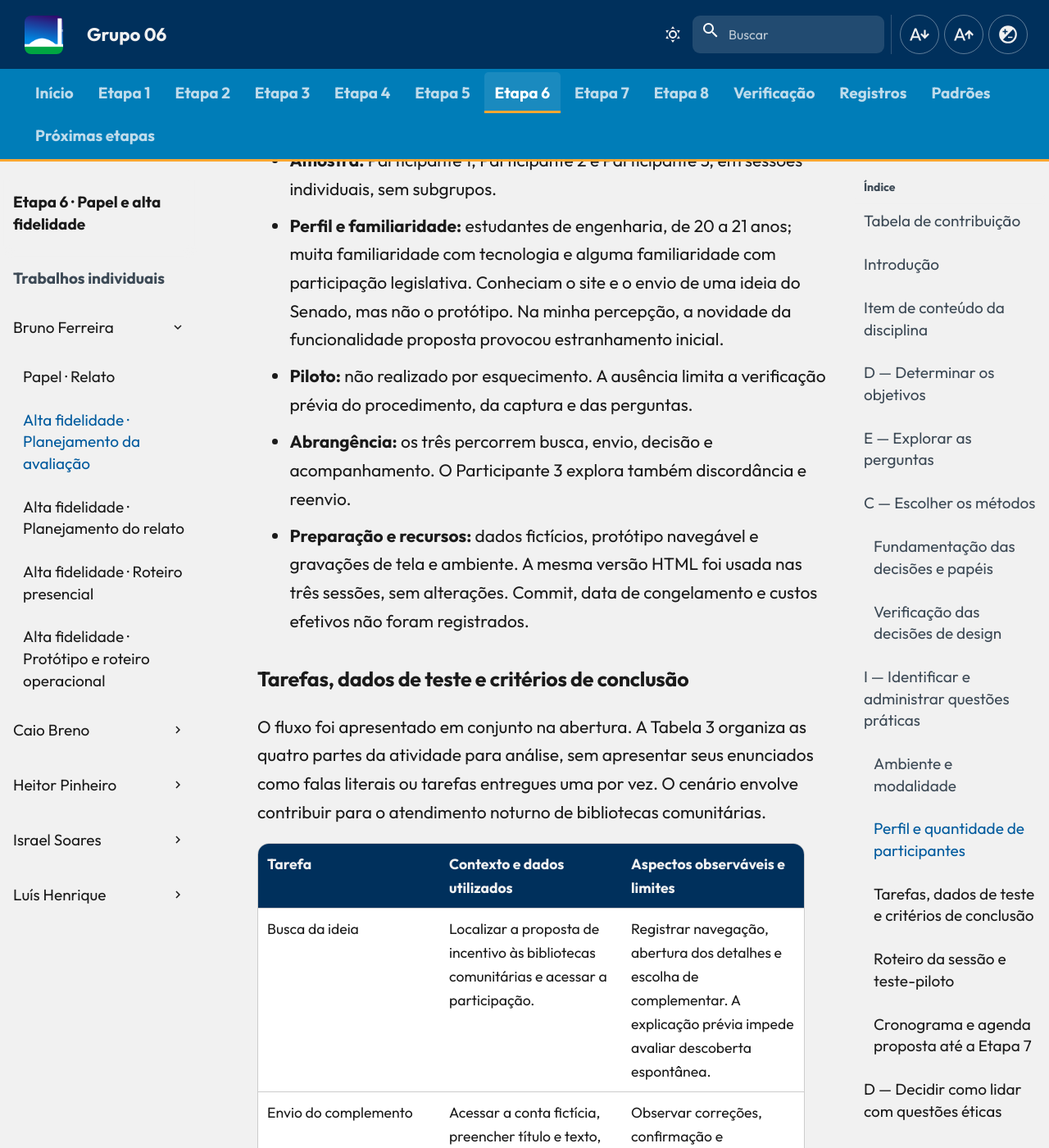
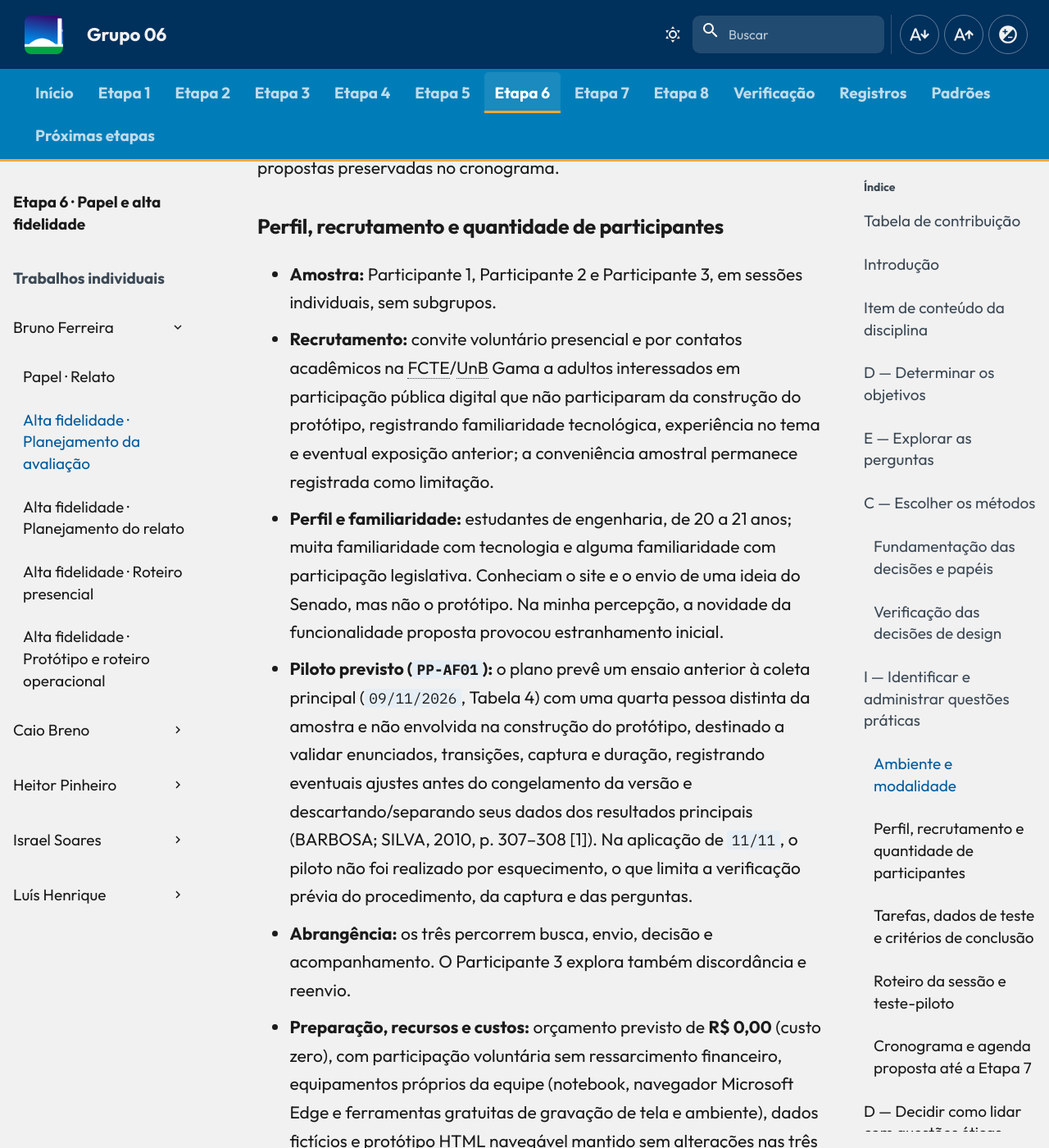
Before and after one commit to Interacao-Humano-Computador/2026.2-Grupo06, an MkDocs documentation site: the page built from docs/entrega-6/individual/bruno/planejamento-avaliacao-alta-fidelidade.md, in a window 1280 px wide and 1400 px high, scrolled down 6887 px. Shown: the whole window at 82% size. Built offline with MkDocs 1.6.1 and Material for MkDocs 9.7.7, drawn with Linux system fonts in a browser that asks for light colours; comment, search, counter and statistics services are not loaded; some of the changed text lies outside the part shown.

Commit message:
docs: corrige etapa 6 bruno

```diff
--- a/docs/entrega-6/individual/bruno/planejamento-avaliacao-alta-fidelidade.md
+++ b/docs/entrega-6/individual/bruno/planejamento-avaliacao-alta-fidelidade.md
@@ -17,7 +17,7 @@ A Tabela 1 registra as contribuições neste artefato.
 
 ## Introdução
 
-Este documento organiza a avaliação do protótipo de alta fidelidade de **sugestão e acompanhamento de complementos de ideias legislativas**, em continuidade às decisões sobre autoria, comparação de textos, espera e contadores do [relato do protótipo de papel](relato-prototipo-papel.md#problemas-corrigidos-e-pendentes). A versão 1.9, de 15/11/2026, atualiza diretamente o procedimento com base na aplicação realizada em 11/11. O cronograma planejado permanece preservado; as diferenças entre previsão e execução constam no [relato da Etapa 7](../../../entrega-7/individual/bruno/relato-alta-fidelidade.md#diferencas-entre-planejamento-e-execucao).
+Este documento organiza a avaliação do protótipo de alta fidelidade de **sugestão e acompanhamento de complementos de ideias legislativas**, em continuidade às decisões sobre autoria, comparação de textos, espera e contadores do [relato do protótipo de papel](relato-prototipo-papel.md#problemas-corrigidos-e-pendentes). A versão 1.9, de 15/11/2026, atualiza diretamente o procedimento com base na aplicação realizada em 11/11, e a versão 2.0 explicita as regras planejadas de recrutamento, orçamento zero e teste-piloto formuladas em 09/11. O cronograma planejado permanece preservado; as diferenças entre previsão e execução constam no [relato da Etapa 7](../../../entrega-7/individual/bruno/relato-alta-fidelidade.md#diferencas-entre-planejamento-e-execucao).
 
 Os resultados são apresentados separadamente no relato da Etapa 7. Este documento define o método, as perguntas e os instrumentos correspondentes à rodada, sem transformar dados não coletados em medições.
 
@@ -25,7 +25,7 @@ Os resultados são apresentados separadamente no relato da Etapa 7. Este documen
 
 **Autor do item:** Bruno Ferreira Dornelas.
 
-O **DECIDE** estrutura o planejamento (BARBOSA; SILVA, 2010, p. 312–313 [1]). Os objetivos e perguntas vêm da seção 9.2 e Tabela 9.1 (p. 290–293). O teste formativo adota Krug: rodada pequena para encontrar e corrigir problemas [4], facilitador, observadores e roteiro [5–7]. Local, equipe, tarefas legislativas, indicadores e agenda são escolhas do projeto. Barbosa e Silva fundamentam a preparação e o piloto; nesta rodada não houve teste-piloto, condição registrada como limitação.
+O **DECIDE** estrutura o planejamento (BARBOSA; SILVA, 2010, p. 312–313 [1]). Os objetivos e perguntas vêm da seção 9.2 e Tabela 9.1 (p. 290–293). O teste formativo adota Krug: rodada pequena para encontrar e corrigir problemas [4], facilitador, observadores e roteiro [5–7]. Local, equipe, tarefas legislativas, indicadores e agenda são escolhas do projeto. Barbosa e Silva fundamentam a preparação e a previsão de teste-piloto anterior à coleta com registro de ajustes e separação dos dados (p. 307–308 [1]); na rodada de 11/11 o piloto acabou não sendo realizado, condição registrada como limitação.
 
 ## D — Determinar os objetivos
 
@@ -77,13 +77,16 @@ Confrontar as decisões do papel com os estados e comportamentos da alta fidelid
 
 A aplicação ocorreu presencialmente em **11/11/2026, por volta das 9h, no contêiner da EJS, UnB Gama**. O participante utilizou o notebook com o protótipo; Moderei as sessões e Caio observou. Todos utilizaram a mesma versão HTML no Microsoft Edge, sem alterações entre sessões. O horário da manhã atendia à disponibilidade dos participantes e da equipe; Caio assumiu a observação por ter disponibilidade. Horários individuais não foram registrados no relato. Esses dados efetivos não substituem as propostas preservadas no cronograma.
 
-### Perfil e quantidade de participantes
+<span id="perfil-e-quantidade-de-participantes"></span>
+
+### Perfil, recrutamento e quantidade de participantes
 
 - **Amostra:** Participante 1, Participante 2 e Participante 3, em sessões individuais, sem subgrupos.
+- **Recrutamento:** convite voluntário presencial e por contatos acadêmicos na FCTE/UnB Gama a adultos interessados em participação pública digital que não participaram da construção do protótipo, registrando familiaridade tecnológica, experiência no tema e eventual exposição anterior; a conveniência amostral permanece registrada como limitação.
 - **Perfil e familiaridade:** estudantes de engenharia, de 20 a 21 anos; muita familiaridade com tecnologia e alguma familiaridade com participação legislativa. Conheciam o site e o envio de uma ideia do Senado, mas não o protótipo. Na minha percepção, a novidade da funcionalidade proposta provocou estranhamento inicial.
-- **Piloto:** não realizado por esquecimento. A ausência limita a verificação prévia do procedimento, da captura e das perguntas.
+- **Piloto previsto (`PP-AF01`):** o plano prevê um ensaio anterior à coleta principal (`09/11/2026`, Tabela 4) com uma quarta pessoa distinta da amostra e não envolvida na construção do protótipo, destinado a validar enunciados, transições, captura e duração, registrando eventuais ajustes antes do congelamento da versão e descartando/separando seus dados dos resultados principais (BARBOSA; SILVA, 2010, p. 307–308 [1]). Na aplicação de `11/11`, o piloto não foi realizado por esquecimento, o que limita a verificação prévia do procedimento, da captura e das perguntas.
 - **Abrangência:** os três percorrem busca, envio, decisão e acompanhamento. O Participante 3 explora também discordância e reenvio.
-- **Preparação e recursos:** dados fictícios, protótipo navegável e gravações de tela e ambiente. A mesma versão HTML foi usada nas três sessões, sem alterações. Commit, data de congelamento e custos efetivos não foram registrados.
+- **Preparação, recursos e custos:** orçamento previsto de **R$ 0,00** (custo zero), com participação voluntária sem ressarcimento financeiro, equipamentos próprios da equipe (notebook, navegador Microsoft Edge e ferramentas gratuitas de gravação de tela e ambiente), dados fictícios e protótipo HTML navegável mantido sem alterações nas três sessões (congelado em `10/11/2026`, commit `a389cd0`, conforme o [relato da Etapa 7](../../../entrega-7/individual/bruno/relato-alta-fidelidade.md#material-avaliado)).
 
 ### Tarefas, dados de teste e critérios de conclusão
 
@@ -108,7 +111,7 @@ O [roteiro presencial](roteiro-teste-presencial.md) é referência da preparaç
 3. **Entrevista final:** perguntas sobre dificuldades, clareza e avaliação geral do uso. A nota geral não equivale a uma nota para cada tarefa.
 4. **Encerramento:** esclarecimento de dúvidas e agradecimento.
 
-Os vídeos de tela têm 6min40s, 6min10s e 7min38s. Essas durações incluem instruções e entrevista e não comprovam o tempo ativo nem a duração integral de cada encontro. Não houve piloto nem confirmação dos intervalos entre sessões.
+A estimativa planejada é de até **50 minutos por sessão**, com **10 minutos de intervalo** para organização de notas e reinício do estado (Tabela 4). Os vídeos de tela gravados em `11/11` têm `6min40s`, `6min10s` e `7min38s`; essas durações incluem instruções e entrevista e não comprovam o tempo ativo nem a duração integral de cada encontro. Pelo protocolo planejado, o piloto (`PP-AF01`) antecede a rodada com participante distinto, registro dos ajustes aplicados na versão congelada e descarte dos dados do ensaio na amostra principal [1, p. 307–308]; na aplicação realizada, não houve piloto nem confirmação dos intervalos entre sessões.
 
 As respostas de terceiros e o avanço do tempo são simulados. Registrar a orientação técnica separadamente da compreensão da pessoa. No terceiro teste, a discordância foi seguida de revisão e reenvio; não foi confirmado o uso de um cenário independente de publicação. A explicação do moderador sobre o fim do complemento deve ser confrontada com a regra do protótipo.
 
@@ -181,6 +184,7 @@ Utilizei o Antigravity (Google DeepMind) e o Codex (OpenAI) como apoio à organi
 | `1.7` | 15/11/2026 | Ajuste descritivo dos dados da coleta | [Bruno Ferreira Dornelas](https://github.com/brunnf) | [Luís Henrique Arruda Luna](https://github.com/Donnk61) |
 | `1.8` | 15/11/2026 | Reclassificação da execução das tarefas e limitações | [Bruno Ferreira Dornelas](https://github.com/brunnf) | [Luís Henrique Arruda Luna](https://github.com/Donnk61) |
 | `1.9` | 15/11/2026 | Ajuste na classificação da decisão sobre o ajuste | [Bruno Ferreira Dornelas](https://github.com/brunnf) | [Luís Henrique Arruda Luna](https://github.com/Donnk61) |
+| `2.0` | 25/11/2026 | Explicitação do meio de recrutamento, do custo previsto zero e da regra planejada de registro de ajustes e separação dos dados do piloto | [Bruno Ferreira Dornelas](https://github.com/brunnf) | [Luís Henrique Arruda Luna](https://github.com/Donnk61) |
 
 <p class="caption">Tabela 6 — Histórico de versão.</p>
 <p class="source">Fonte: elaboração do projeto (2026).</p>
```
